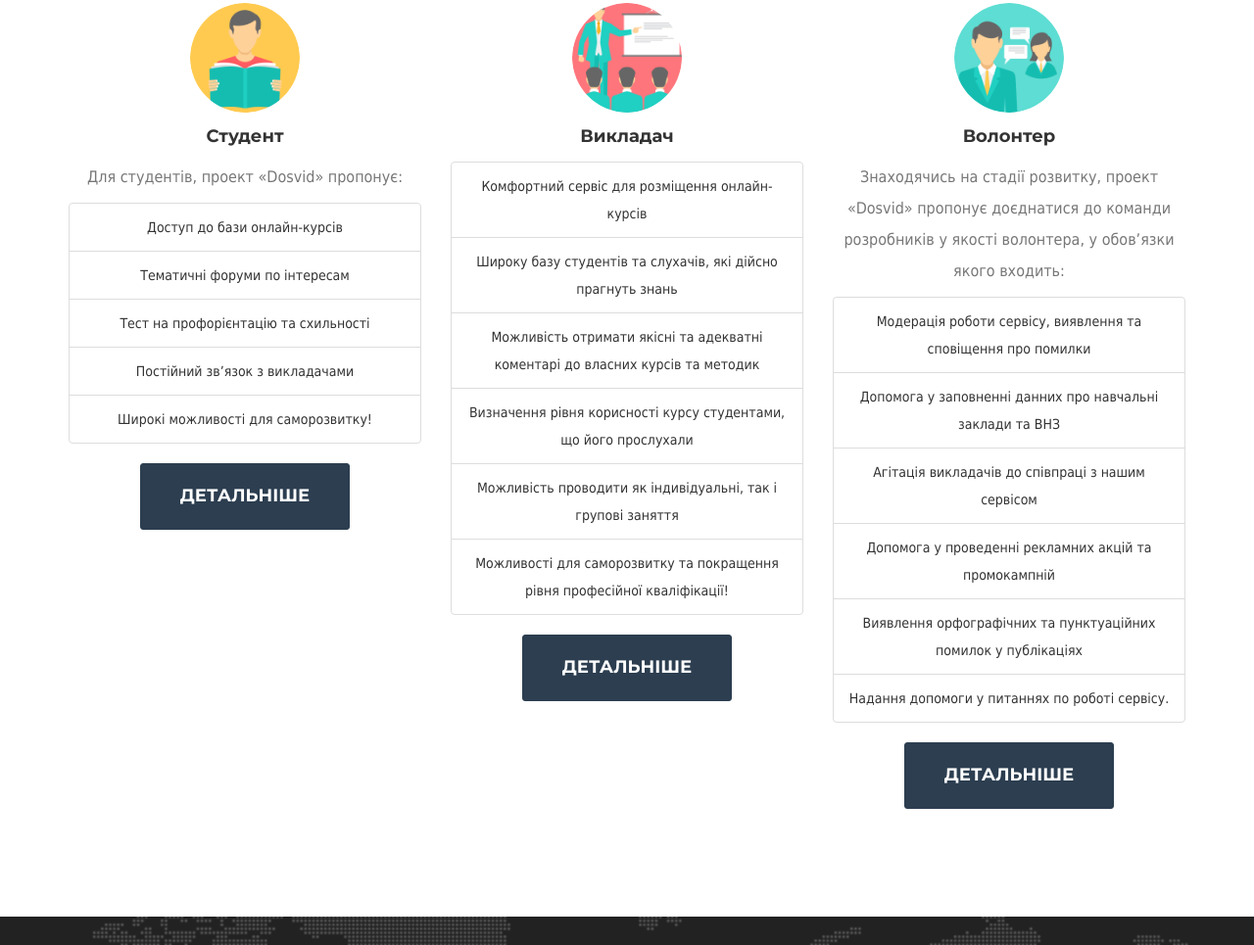
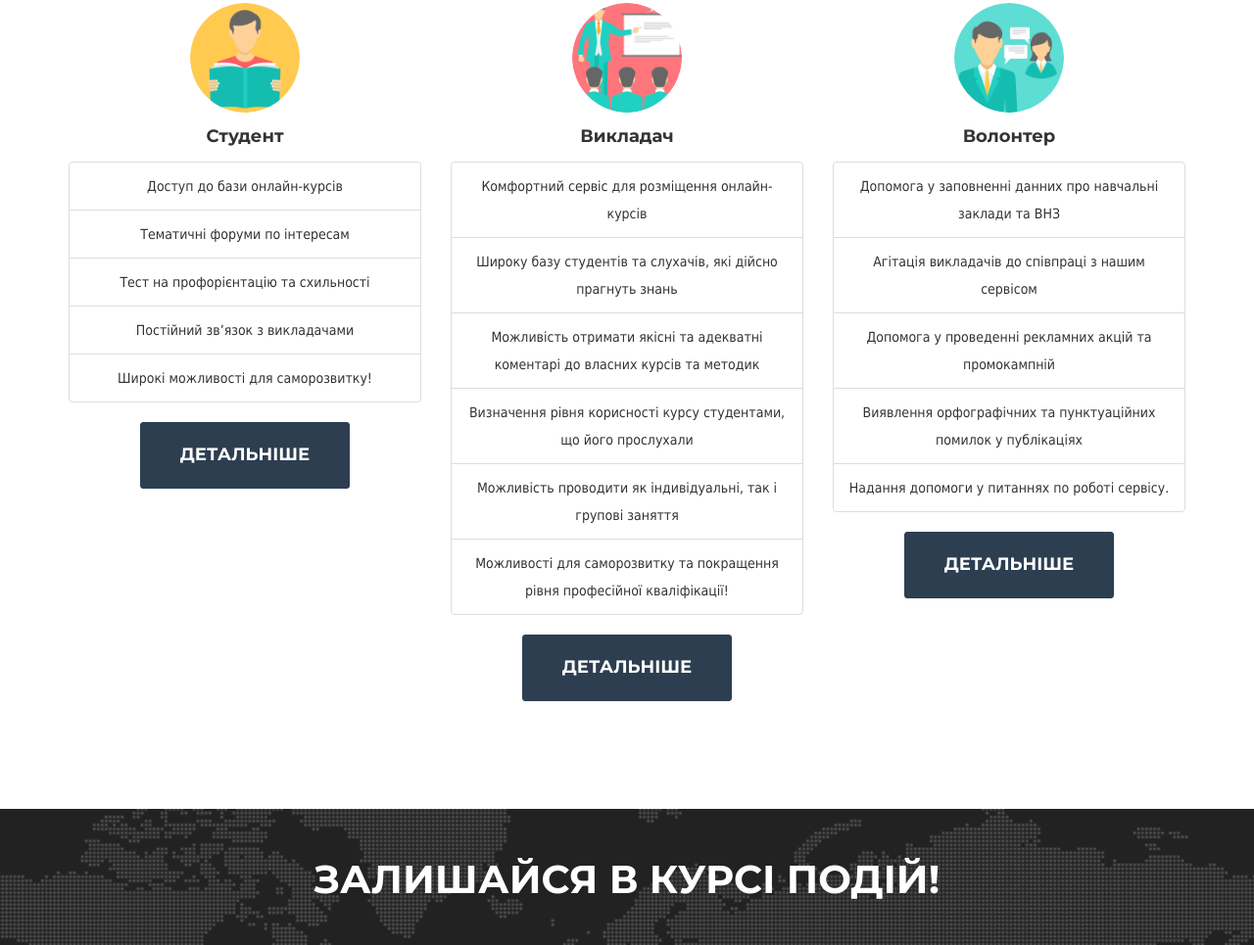
Before and after one commit to dosvid/landing, a website: page index.html in a window 1280 px wide. Shown: the part 991-1956 px from the top of the page at 98% size. Drawn offline with nearby package versions, Linux system fonts and the light colour scheme; a web font is replaced by a local one.

Commit message:
Removed unnecessary text from main page

```diff
--- a/index.html
+++ b/index.html
@@ -93,7 +93,6 @@
                     </span>
                     <h4 class="service-heading">Студент</h4>
                     <p class="text-muted">
-                        Для студентів, проект «Dosvid» пропонує:
                         <ul class="list-group">
                             <li class="list-group-item">Доступ до бази онлайн-курсів</li>
                             <li class="list-group-item">Тематичні форуми по інтересам</li>
@@ -127,9 +126,7 @@
                     </span>
                     <h4 class="service-heading">Волонтер</h4>
                     <p class="text-muted">
-                        Знаходячись на стадії розвитку, проект «Dosvid» пропонує доєднатися до команди розробників у якості волонтера, у обов’язки якого входить:
                         <ul class="list-group">
-                            <li class="list-group-item">Модерація роботи сервісу, виявлення та сповіщення про помилки</li>
                             <li class="list-group-item">Допомога у заповненні данних про навчальні заклади та ВНЗ</li>
                             <li class="list-group-item">Агітація викладачів до співпраці з нашим сервісом</li>
                             <li class="list-group-item">Допомога у проведенні рекламних акцій та промокампній</li>
```
